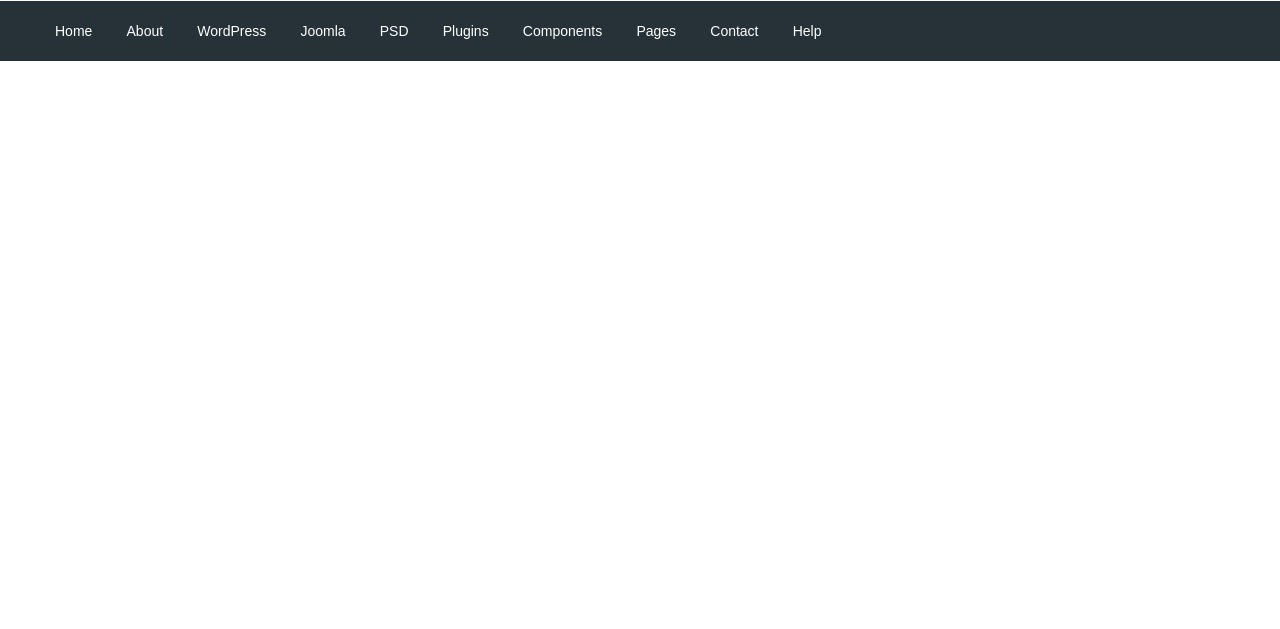
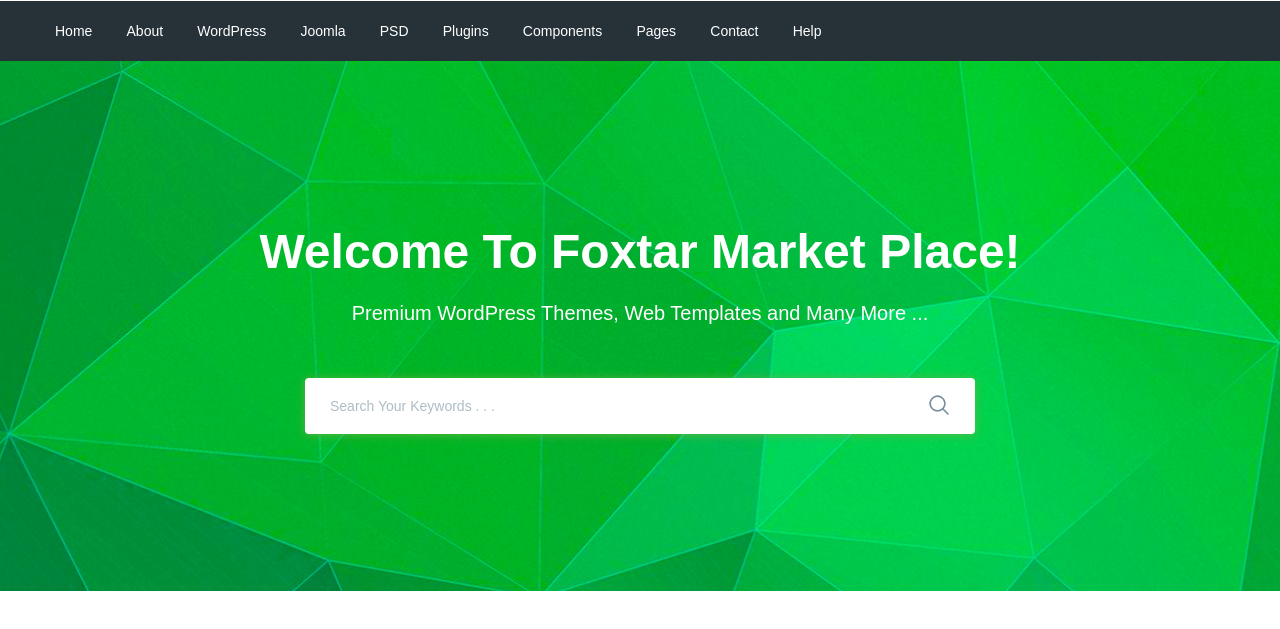
Before and after one commit to uladban/Moderno, a website: page app/index.html in a window 1280 px wide. Shown: the part 89-718 px from the top of the page. Drawn offline with nearby package versions, Linux system fonts and the light colour scheme; files that its build step writes are made by us from their sources.

Commit message:
added search

```diff
--- a/app/index.html
+++ b/app/index.html
@@ -96,6 +96,30 @@
         </div>
       </div>
     </header>
+    <!-- header -->
+    <section class="search" style="background-image: url(images/search-bg.jpg);">
+      <div class="container">
+        <div class="search__inner">
+          <div class="search__inner-title">
+            Welcome To Foxtar Market Place!
+          </div>
+          <div class="search__inner-text">
+            Premium WordPress Themes, Web Templates and Many More ...
+          </div>
+          <div class="search__inner-form">
+            <form action="">
+              <input type="text" placeholder="Search Your Keywords . . ." required>
+              <button type="submit">
+                <img src="images/icons/search.png" alt="search">
+              </button>
+            </form>
+
+          </div>
+        </div>
+      </div>
+
+    </section>
+    <!-- /.search -->
 
     <script src="https://ajax.googleapis.com/ajax/libs/jquery/3.5.1/jquery.min.js"></script>
     <script src="js/libs.min.js"></script>
--- a/app/scss/style.scss
+++ b/app/scss/style.scss
@@ -51,3 +51,61 @@
         font-weight: 500;
     }
 }
+.search {
+
+    background-repeat: no-repeat;
+    background-size: cover;
+    background-position: center;
+    min-height: 530px;
+}
+.search__inner{
+    padding: 155px 0 130px;
+    text-align: center;
+    color: #fff;
+    &-title{
+        margin-bottom: 10px;
+        font-size: 48px;
+        font-weight: bold;
+        line-height: 72px;
+    }
+    &-text{
+        margin-bottom: 50px;
+        font-size: 20px;
+        line-height: 30px;
+        font-weight: 500;
+    }
+    &-form{
+        max-width: 670px;
+        width: 100%;
+        margin: 0 auto;
+        position: relative;
+        input{
+            display: block;
+            width: 100%;
+            box-shadow: 0px 1px 10px 0px rgba(124, 178, 64, 0.75);
+            border-radius: 4px;
+            height: 56px;
+            border: none;
+            font-size: 14px;
+            font-weight: 500;
+            outline: none;
+            padding-left: 25px;
+            padding-right: 60px;
+            &:focus {
+                border: 1px solid $green;
+            }
+            &::placeholder{
+                color: #aebcc4;
+                font-weight: 500;
+            }
+
+        }
+        button {
+            position: absolute;
+            border: none;
+            background-color: transparent;
+            right: 20px;
+            top: 16px;
+        }
+    }
+}
```
Also changed, not shown: app/images/icons/search.png (added), app/images/search-bg.jpg (added).
